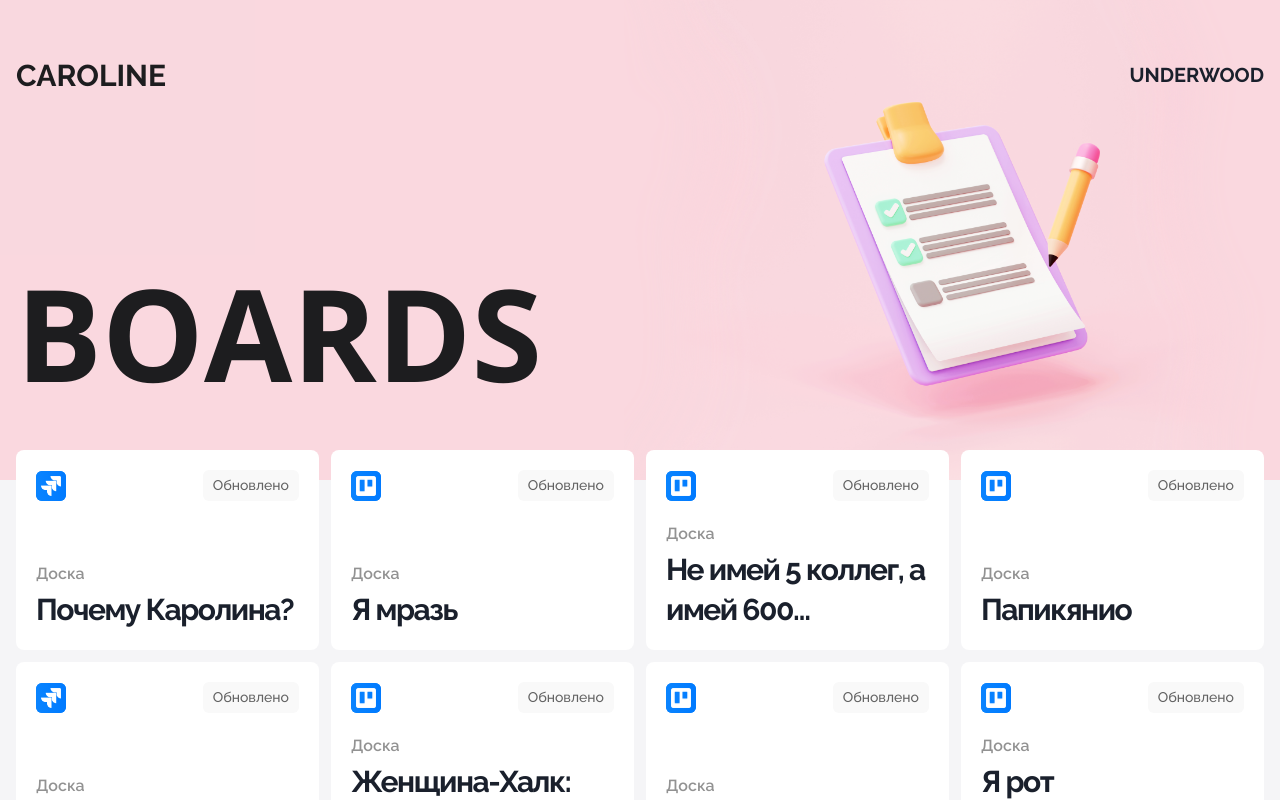
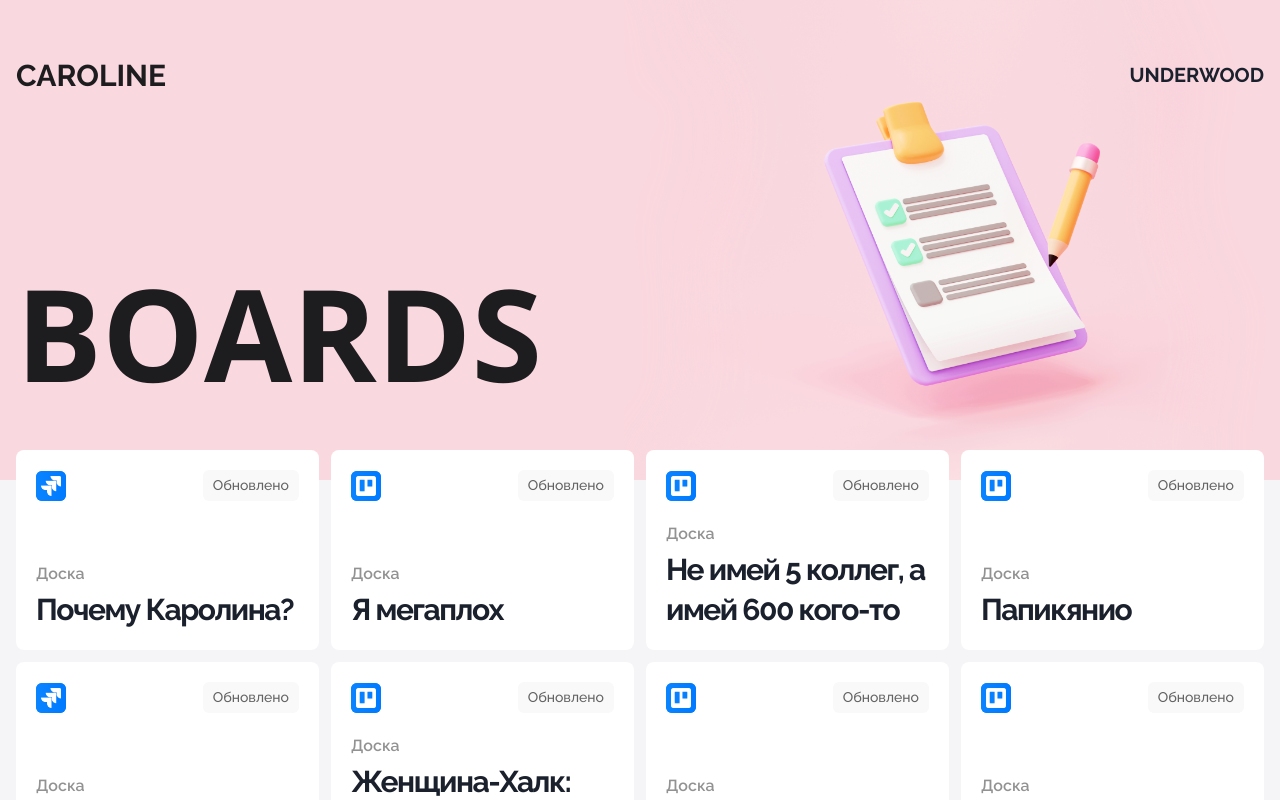
Before and after one commit to loveuloveme/caroline, a React (Create React App) app: page / in a window 1280 px wide. Built offline with nearby package versions, Linux system fonts and the light colour scheme.

Commit message:
fix: data.js

```diff
--- a/src/data.js
+++ b/src/data.js
@@ -166,11 +166,11 @@ export default [{
     }]
 }, {
     id: '2',
-    title: 'Я мразь',
+    title: 'Я мегаплох',
     type: 'trello',
 }, {
     id: '3',
-    title: 'Не имей 5 коллег, а имей 600 сектантов',
+    title: 'Не имей 5 коллег, а имей 600 кого-то',
     type: 'trello',
 }, {
     id: '4',
@@ -190,7 +190,7 @@ export default [{
     type: 'trello',
 }, {
     id: '8',
-    title: 'Я рот переворачивал информатики',
+    title: 'Hehe',
     type: 'trello',
 }, {
     id: '9',
```
